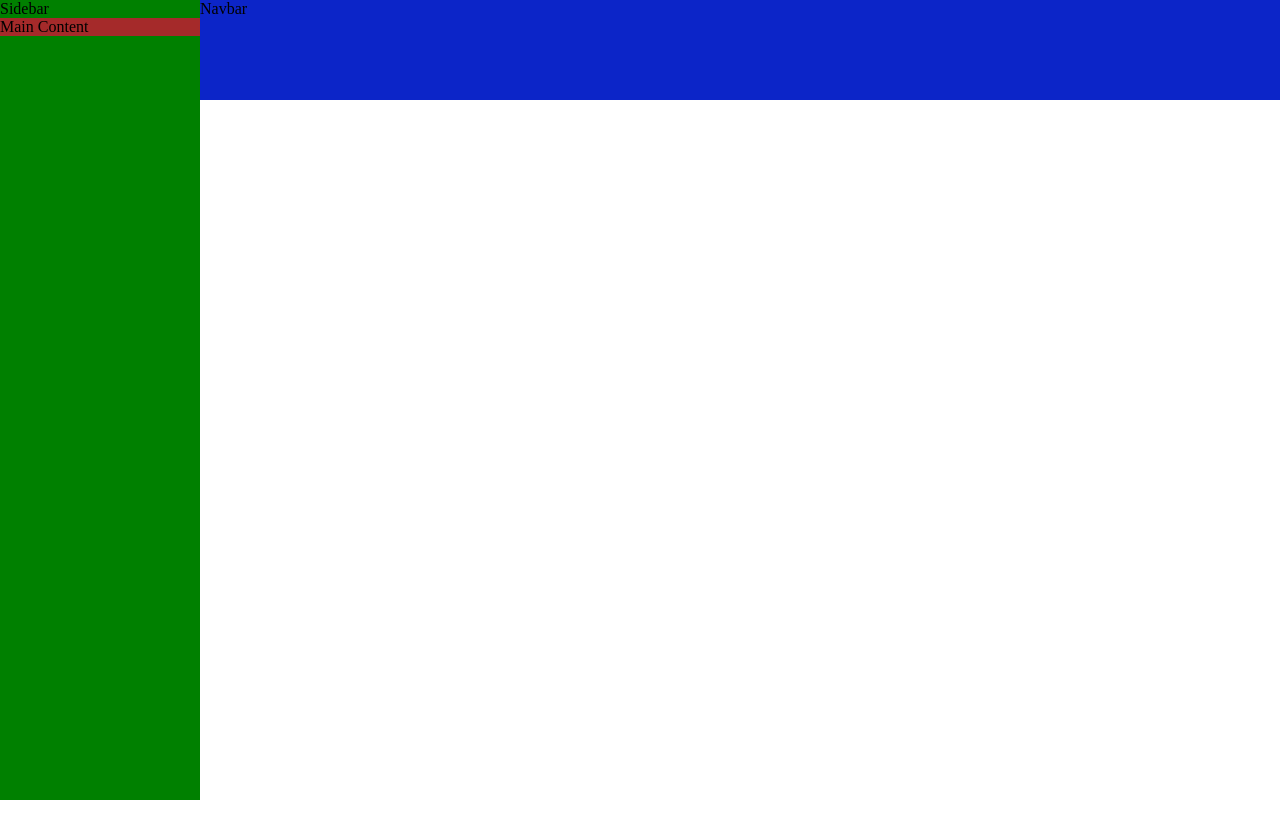
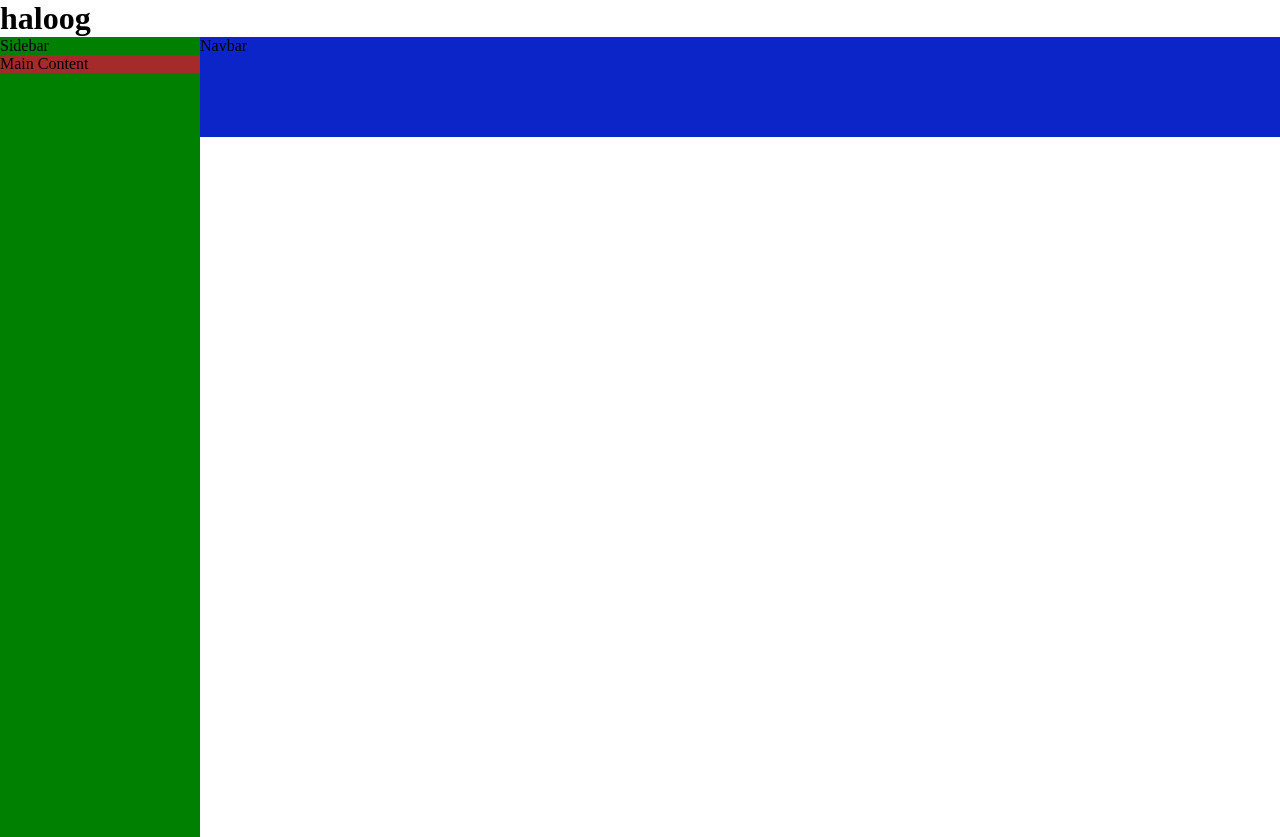
Before and after one commit to davu17/project, a plain HTML site: page pertemuan 5/grid.html in a window 1280 px wide. Before the commit the page ends 800 px from the top, so only its background shows below. Drawn offline with Linux system fonts and the light colour scheme.

Commit message:
halo gaes

```diff
--- a/pertemuan 5/grid.html
+++ b/pertemuan 5/grid.html
@@ -41,6 +41,7 @@
 </head>
 
 <body>
+    <h1>haloog</h1>
    <div class="container">
         <div class="grid nav">Navbar</div>
         <div class="grid side">Sidebar<div>
```
